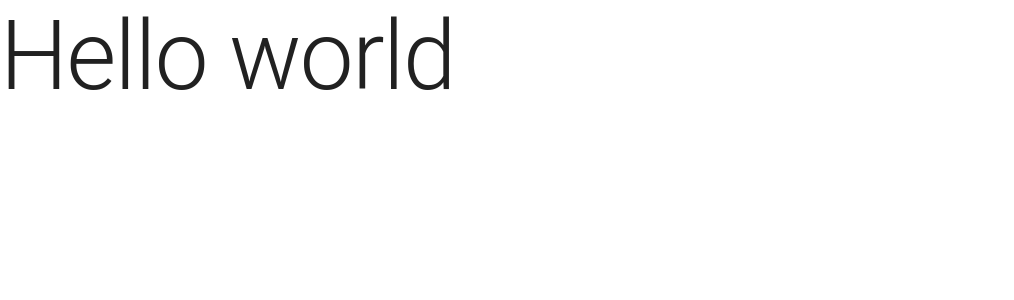
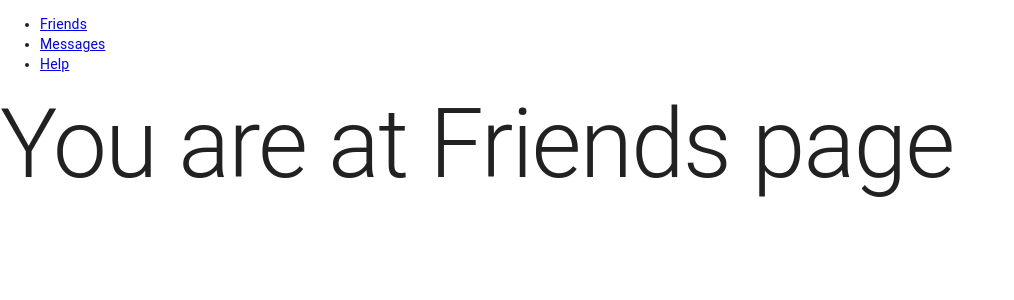
Before and after one commit to tphume/converse-fe, a React (Create React App) app: page /friends in a window 1280 px wide. Shown: the top 300 px of the page, without its empty margins (0-1014 px from the left). Built offline with nearby package versions, Linux system fonts and the light colour scheme.

Commit message:
Added placeholder navigation bar and pages

```diff
--- a/src/App.tsx
+++ b/src/App.tsx
@@ -1,14 +1,26 @@
 import React from "react";
-import Typography from "@material-ui/core/Typography";
+import { Switch, Route } from "react-router-dom";
 
-function App() {
+import NavBar from "./components/NavBar/NavBar";
+import Friends from "./pages/Friends";
+import Messages from "./pages/Messages";
+import Help from "./pages/Help";
+
+export default function App() {
   return (
     <main>
-      <Typography variant="h1" gutterBottom>
-        Hello world
-      </Typography>
+      <NavBar />
+      <Switch>
+        <Route exact path="/friends">
+          <Friends />
+        </Route>
+        <Route exact path="/messages">
+          <Messages />
+        </Route>
+        <Route exact path="/help">
+          <Help />
+        </Route>
+      </Switch>
     </main>
   );
 }
-
-export default App;
--- /dev/null
+++ b/src/components/NavBar/NavBar.tsx
@@ -0,0 +1,26 @@
+import React from "react";
+import { NavLink } from "react-router-dom";
+
+export default function NavBar(): JSX.Element {
+  return (
+    <nav>
+      <ul>
+        <li>
+          <NavLink exact to="/friends">
+            Friends
+          </NavLink>
+        </li>
+        <li>
+          <NavLink exact to="/messages">
+            Messages
+          </NavLink>
+        </li>
+        <li>
+          <NavLink exact to="/help">
+            Help
+          </NavLink>
+        </li>
+      </ul>
+    </nav>
+  );
+}
--- a/src/index.tsx
+++ b/src/index.tsx
@@ -2,6 +2,7 @@ import React from "react";
 import ReactDOM from "react-dom";
 import { ThemeProvider } from "@material-ui/core";
 import CssBaseline from "@material-ui/core/CssBaseline";
+import { BrowserRouter as Router } from "react-router-dom";
 
 import App from "./App";
 import theme from "./theme";
@@ -10,7 +11,9 @@ ReactDOM.render(
   <React.StrictMode>
     <ThemeProvider theme={theme}>
       <CssBaseline />
-      <App />
+      <Router>
+        <App />
+      </Router>
     </ThemeProvider>
   </React.StrictMode>,
   document.getElementById("root")
--- /dev/null
+++ b/src/pages/Friends.tsx
@@ -0,0 +1,10 @@
+import React from "react";
+import Typography from "@material-ui/core/Typography";
+
+export default function Friends(): JSX.Element {
+  return (
+    <section>
+      <Typography variant="h1">You are at Friends page</Typography>
+    </section>
+  );
+}
--- /dev/null
+++ b/src/pages/Help.tsx
@@ -0,0 +1,10 @@
+import React from "react";
+import Typography from "@material-ui/core/Typography";
+
+export default function Help(): JSX.Element {
+  return (
+    <section>
+      <Typography variant="h1">You are at Help page</Typography>
+    </section>
+  );
+}
--- /dev/null
+++ b/src/pages/Messages.tsx
@@ -0,0 +1,10 @@
+import React from "react";
+import Typography from "@material-ui/core/Typography";
+
+export default function Messages(): JSX.Element {
+  return (
+    <section>
+      <Typography variant="h1">You are at Messages page</Typography>
+    </section>
+  );
+}
```
